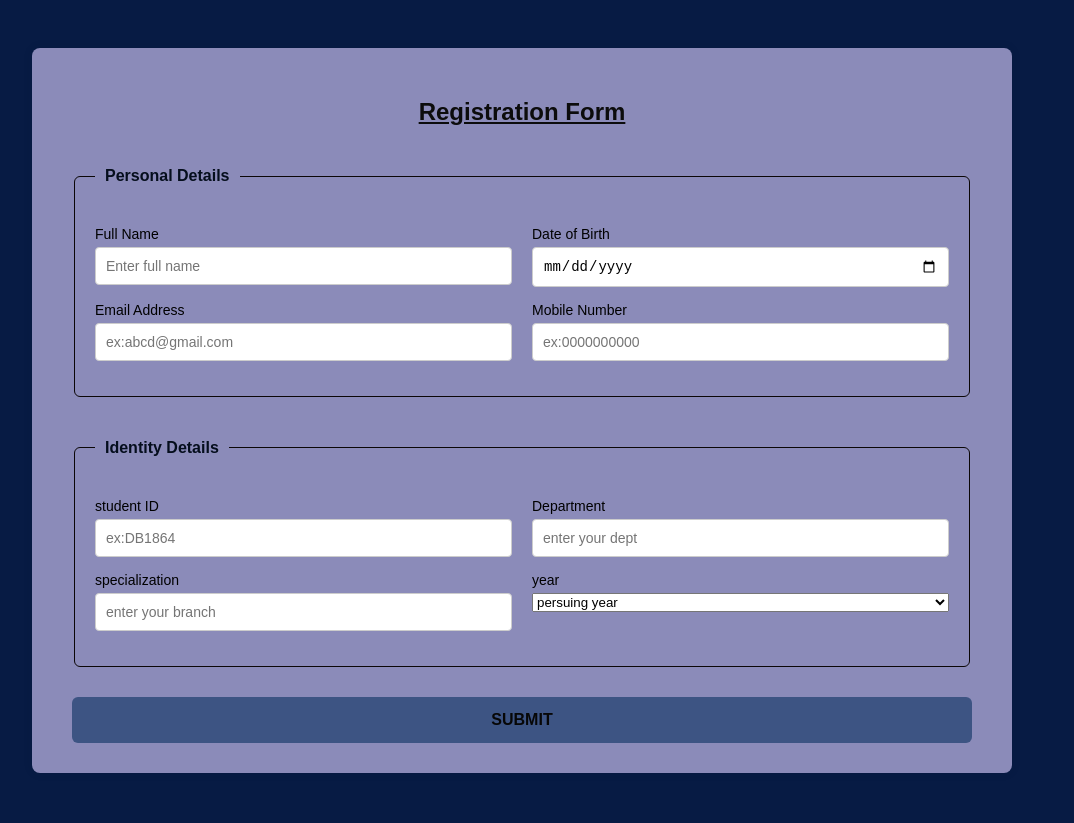
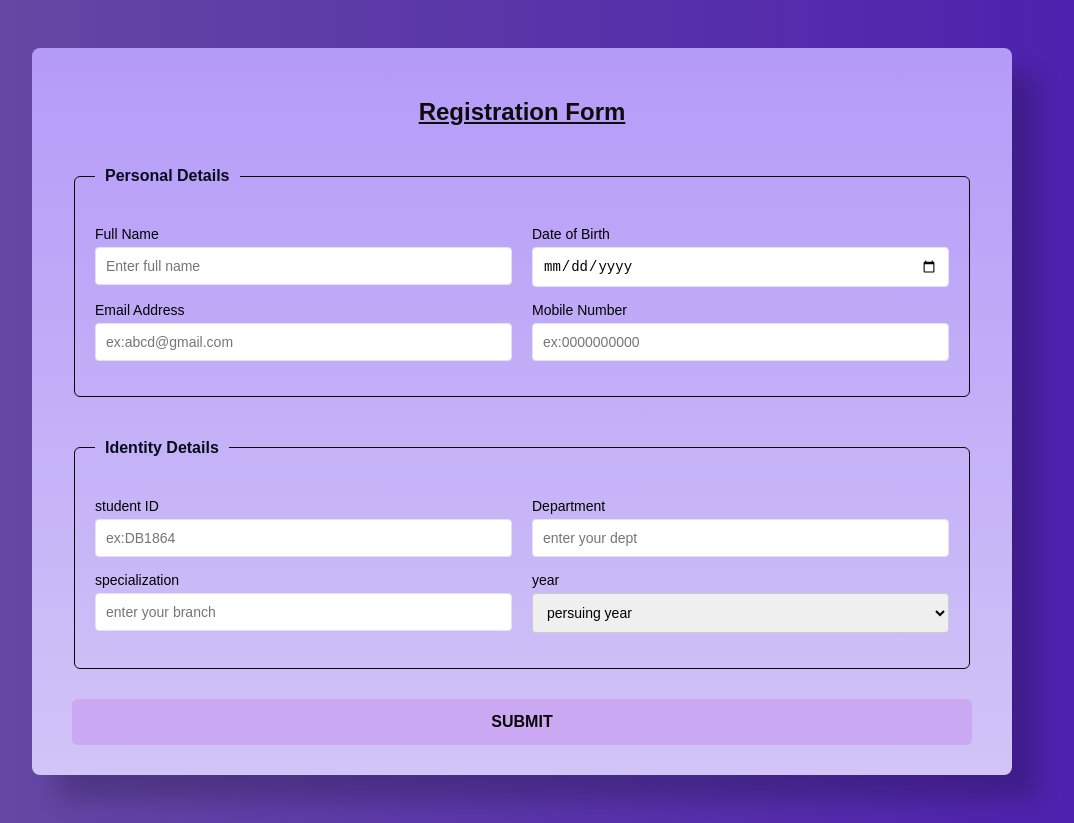
Before and after one commit to varshatarafdar/internship-2025, a plain HTML site: page registration-form/index.html in a window 1280 px wide. Shown: the whole page, without its empty margins (118-1192 px from the left). Drawn offline with Linux system fonts and the light colour scheme; a script that the page names is missing.

Commit message:
Update style.css

```diff
--- a/registration-form/style.css
+++ b/registration-form/style.css
@@ -1,18 +1,18 @@
 body {
   font-family: Arial, sans-serif;
-  background-color: #071b44;
+  background:linear-gradient(to right, #674ba2,#4c1faf );
   display: flex;
   justify-content: center;
   align-items: center;
   padding: 40px;
 }
 .container {
-  background: #8b8bb9;
+  background:linear-gradient(#b59bf8,#d1c4f7);
   padding: 30px 40px;
   border-radius: 8px;
   max-width: 900px;
   width: 100%;
-  box-shadow: 0 0 10px rgba(20, 3, 43, 0.1);
+  box-shadow: 25px 25px 25px rgba(0,0,0,0.2);
 }
 h2 {
   text-align: center;
@@ -47,12 +47,18 @@ label {
 input {
   padding: 10px;
   font-size: 14px;
+  border: 1px solid #e6e0f5;
+  border-radius: 4px;
+}
+select {
+  padding: 10px;
+  font-size: 14px;
   border: 1px solid #ccc;
   border-radius: 4px;
 }
 button {
   width: 100%;
-  background-color: #3d5483;
+  background-color: #caa9f2;
   color: rgb(7, 7, 7);
   border: none;
   padding: 14px;
@@ -61,3 +67,6 @@ button {
   cursor: pointer;
   margin-top: 10px;
 }
+button:hover{
+  background-color: #8349f7;
+}
```
